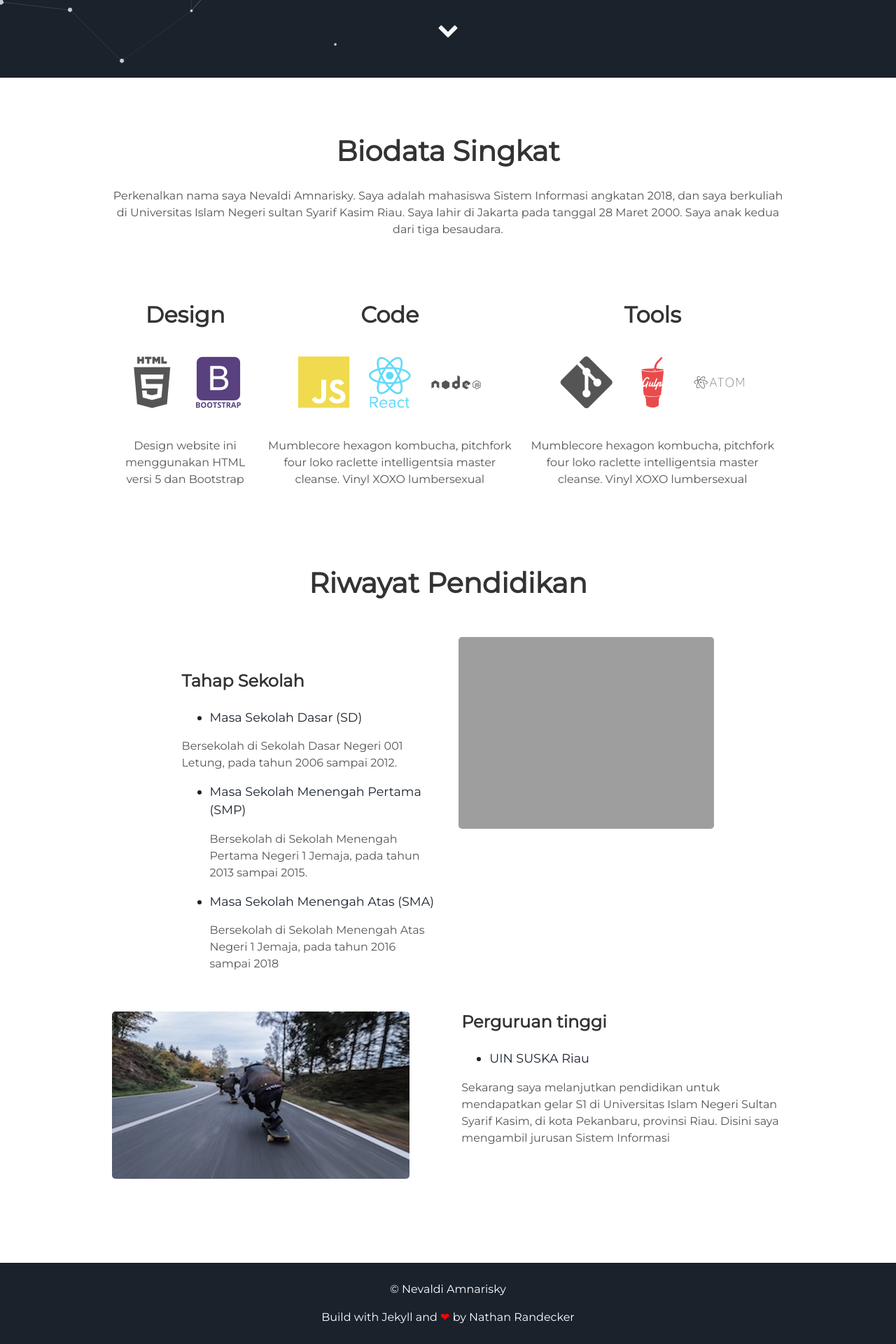
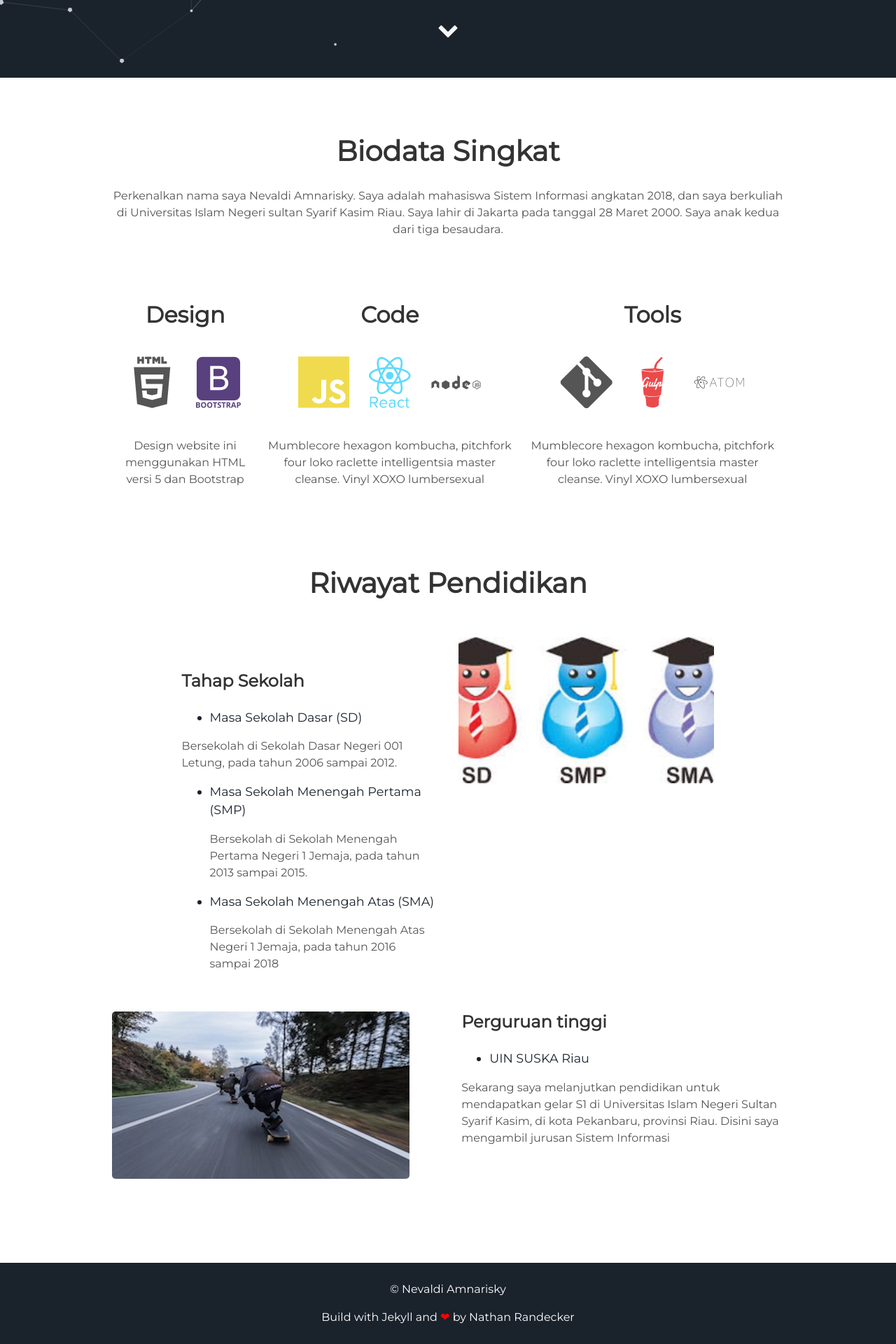
Before and after one commit to nevaldi/nevaldi.github.io, a Jekyll site: the page built from index.html, in a window 1280 px wide. Shown: the part 789-2709 px from the top of the page at 70% size. Built offline with Jekyll 4.4.1, drawn with Linux system fonts in a browser that asks for light colours.

Commit message:
Update projects.html

```diff
--- a/_includes/projects.html
+++ b/_includes/projects.html
@@ -3,7 +3,7 @@
 </div>
 <div class="user-projects">
   <div class="images-right">
-    <img alt="mountains" src="{{ "/assets/img/images (7).jpg.jpg" | prepend: site.baseurl }}" />
+    <img alt="mountains" src="{{ "/assets/img/sekolah.jpg" | prepend: site.baseurl }}" />
   </div>
   <div class="contents">
     <h3> Tahap Sekolah </h3>
```
